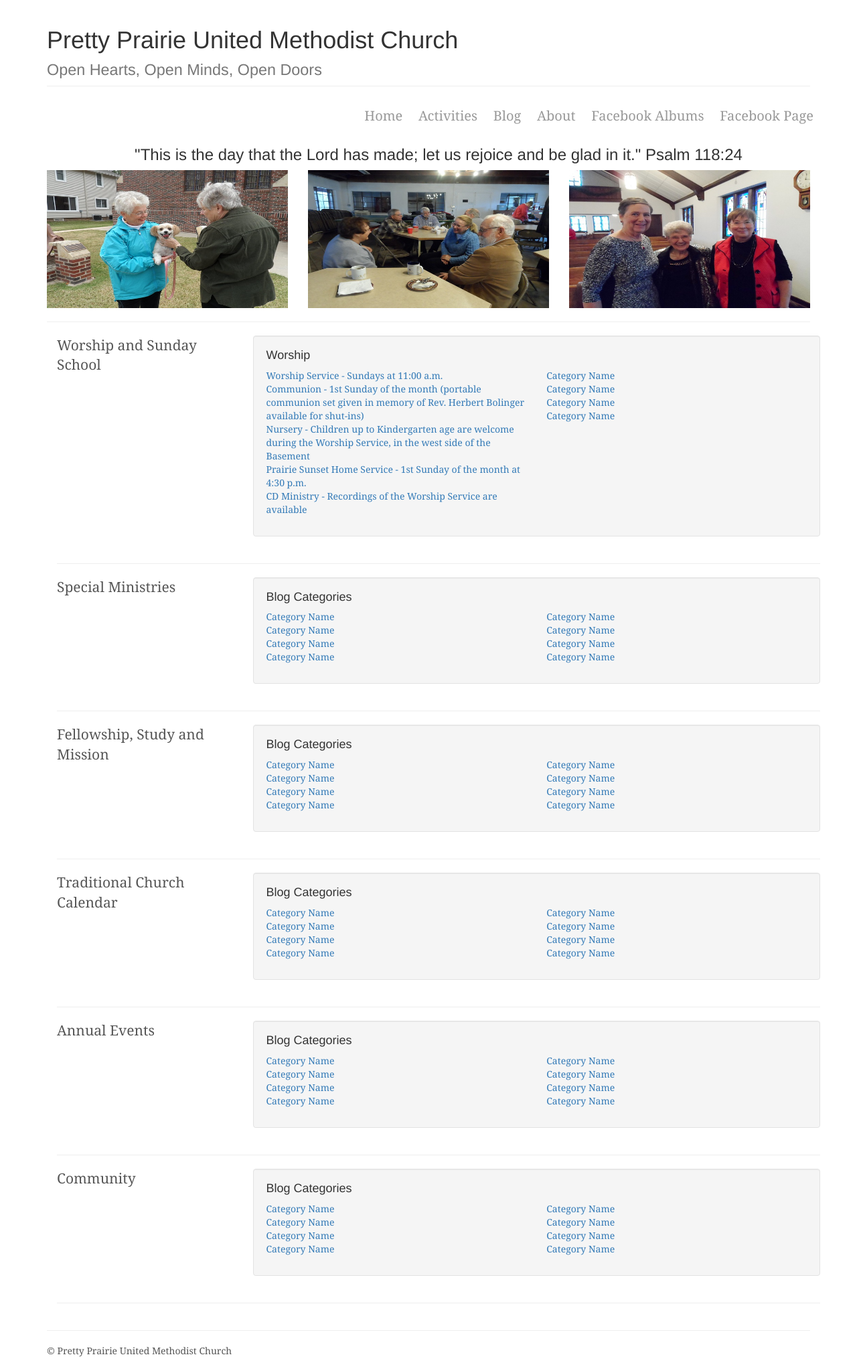
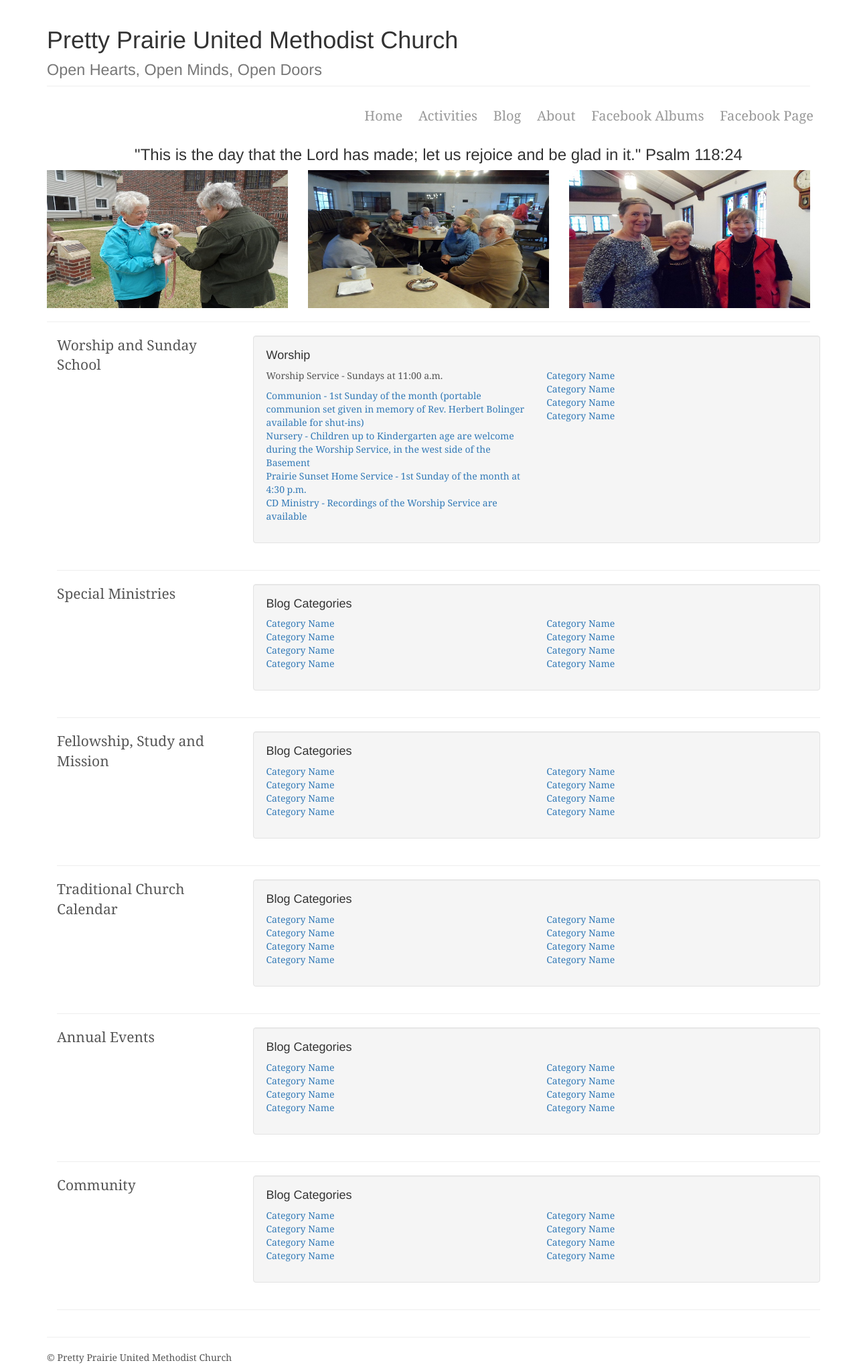
Before and after one commit to KatherineMichel/self-hosted-church-website-jekyll, a Jekyll site: the page built from activities.html, in a window 1280 px wide. Shown: the whole page at 67% size. Built offline with Jekyll 4.4.1, drawn with Linux system fonts in a browser that asks for light colours; nearby versions of some CDN libraries; library files that are not in the unit come from our copies.

```diff
--- a/activities.html
+++ b/activities.html
@@ -47,8 +47,7 @@ layout: default
                     <div class="row">
                         <div class="col-lg-6">
                             <ul class="list-unstyled">
-                                <li><a href="">Worship Service - Sundays at 11:00 a.m.</a>
-                                </li>
+                                <p>Worship Service - Sundays at 11:00 a.m.</p>
                                 <li><a href="#">Communion - 1st Sunday of the month (portable communion set given in memory of Rev. Herbert Bolinger available for shut-ins)</a>
                                 </li>
                                 <li><a href="#">Nursery - Children up to Kindergarten age are welcome during the Worship Service, in the west side of the Basement</a>
```
